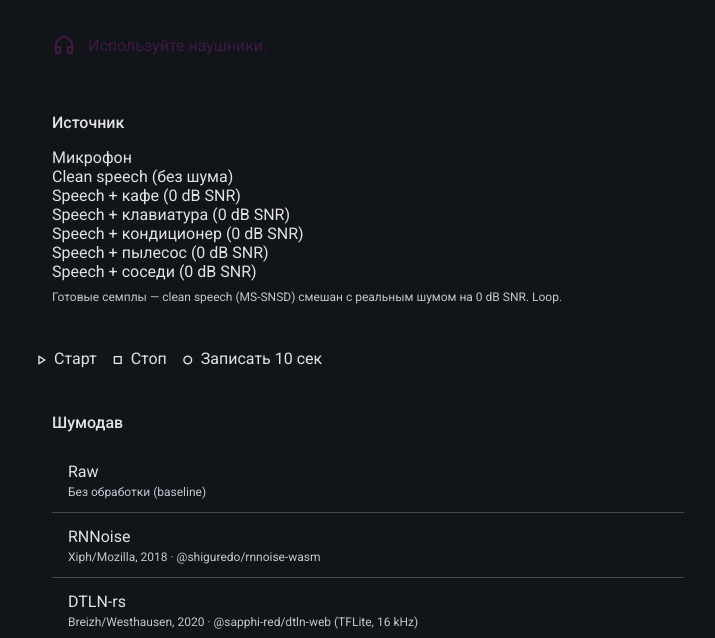
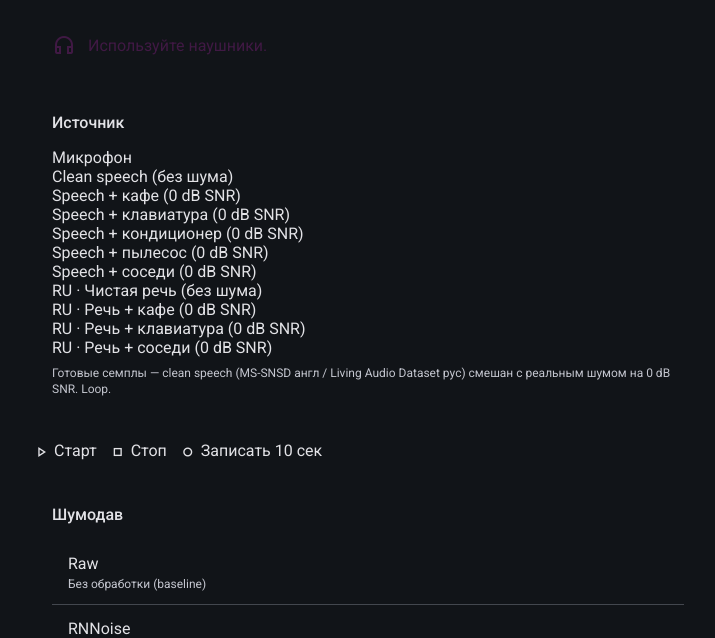
Before and after one commit to Kinescope-Igor/nslab, a website built with Vite: page index.html in a window 1280 px wide. Shown: the part 155-793 px from the top of the page, without its empty margins (272-987 px from the left). Built offline with nearby package versions, Linux system fonts and the light colour scheme; some packages are replaced by stand-ins of ours.

Commit message:
test-clips: 4 русских семпла в dropdown (Living Audio Dataset, Apache 2.0)
Раньше все семплы были на английском (MS-SNSD). Добавил русскую речь
из Living Audio Dataset (Idlak), спикер ABR (female, 48 kHz mono),
LibriVox-audio в public domain → Apache 2.0 совместима с MIT стенда.

Скачивание полностью автоматизировано в download.sh:
1. curl tar.gz (~142 MB) с archive.org → _raw/
2. распаковать
3. склеить 4 фрагмента (003+006+010+014) → 10-sec clean clip @ 16 kHz mono
4. make-mixed.sh подмиксует на трёх SNR (-5/0/+5 dB)

Dropdown пополнен 4 RU-пунктами: clean / cafe / keyboard / neighbor.

Co-Authored-By: Claude Opus 4.7 <noreply@anthropic.com>

```diff
--- a/index.html
+++ b/index.html
@@ -55,10 +55,23 @@
             <md-select-option value="/clips/neighbor.wav">
               <div slot="headline">Speech + соседи (0 dB SNR)</div>
             </md-select-option>
+            <md-select-option value="/clips/ru-clean.wav">
+              <div slot="headline">RU · Чистая речь (без шума)</div>
+            </md-select-option>
+            <md-select-option value="/clips/ru-cafe.wav">
+              <div slot="headline">RU · Речь + кафе (0 dB SNR)</div>
+            </md-select-option>
+            <md-select-option value="/clips/ru-keyboard.wav">
+              <div slot="headline">RU · Речь + клавиатура (0 dB SNR)</div>
+            </md-select-option>
+            <md-select-option value="/clips/ru-neighbor.wav">
+              <div slot="headline">RU · Речь + соседи (0 dB SNR)</div>
+            </md-select-option>
           </md-outlined-select>
         </div>
         <p class="body-small on-surface-variant src-hint">
-          Готовые семплы — clean speech (MS-SNSD) смешан с реальным шумом на 0 dB SNR. Loop.
+          Готовые семплы — clean speech (MS-SNSD англ / Living Audio Dataset рус)
+          смешан с реальным шумом на 0 dB SNR. Loop.
         </p>
       </md-outlined-card>
 
```
Also changed, not shown: test-clips/MANIFEST.md (+2 -1 lines), 6 other files.
